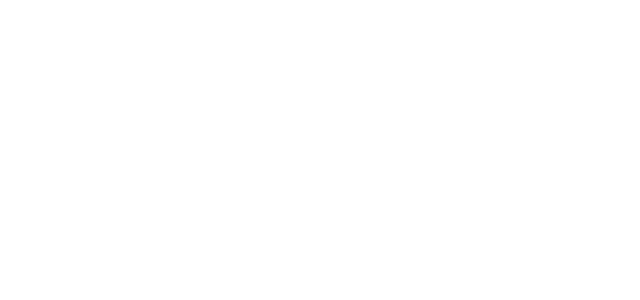
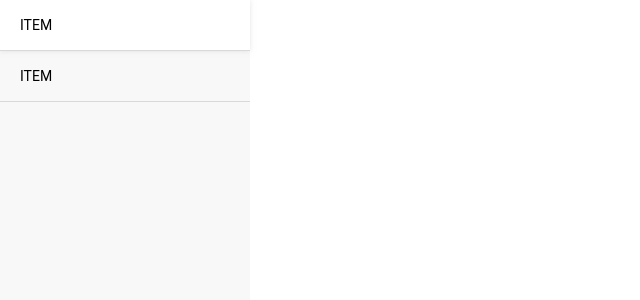
Before and after one commit to VictoriiaYemelianova/serverless-quiz, an Angular app in the folder quiz-angular/: page / in a window 1280 px wide. Shown: the top 300 px of the page, without its empty margins (0-640 px from the left). Built offline with nearby package versions, Linux system fonts and the light colour scheme.

Commit message:
create menu component

```diff
--- a/quiz-angular/src/app/app.component.html
+++ b/quiz-angular/src/app/app.component.html
@@ -0,0 +1,9 @@
+<div class="app-page">
+  <div class="quizzes-menu">
+    <app-menu></app-menu>
+  </div>
+
+  <div class="quiz-content">
+    <router-outlet></router-outlet>
+  </div>
+</div>
--- a/quiz-angular/src/app/app.component.scss
+++ b/quiz-angular/src/app/app.component.scss
@@ -0,0 +1,15 @@
+.app-page {
+  width: 100%;
+  height: 100%;
+  display: flex;
+}
+
+.quizzes-menu {
+  min-width: 250px;
+}
+
+.quiz-content {
+  flex: 1;
+  display: flex;
+  justify-content: center;
+}
--- a/quiz-angular/src/app/app.module.ts
+++ b/quiz-angular/src/app/app.module.ts
@@ -3,10 +3,12 @@ import { BrowserModule } from '@angular/platform-browser';
 
 import { AppRoutingModule } from './app-routing.module';
 import { AppComponent } from './app.component';
+import { MenuComponent } from './menu/menu.component';
 
 @NgModule({
   declarations: [
-    AppComponent
+    AppComponent,
+    MenuComponent
   ],
   imports: [
     BrowserModule,
--- /dev/null
+++ b/quiz-angular/src/app/menu/menu.component.html
@@ -0,0 +1,3 @@
+<div class="menu-content">
+  <div class="menu-item" *ngFor="let item of menuItems">{{ item | uppercase }}</div>
+</div>
--- /dev/null
+++ b/quiz-angular/src/app/menu/menu.component.scss
@@ -0,0 +1,18 @@
+.menu-content {
+  height: 100%;
+  background-color: rgba(242, 242, 242, 0.5);
+}
+
+.menu-item {
+  height: 30px;
+  display: flex;
+  align-items: center;
+  border-bottom: 1px solid#d9d9d9;
+  padding: 10px 0 10px 20px;
+  cursor: pointer;
+
+  &:hover {
+    box-shadow: 0 0 5px rgba(204, 204, 204, 0.5);
+    background-color: #fff;
+  }
+}
--- /dev/null
+++ b/quiz-angular/src/app/menu/menu.component.ts
@@ -0,0 +1,16 @@
+import { Component, OnInit } from '@angular/core';
+
+@Component({
+  selector: 'app-menu',
+  templateUrl: './menu.component.html',
+  styleUrls: ['./menu.component.scss']
+})
+export class MenuComponent implements OnInit {
+  public menuItems: any = ['item', 'item'];
+
+  constructor() { }
+
+  ngOnInit(): void {
+  }
+
+}
--- a/quiz-angular/src/styles.scss
+++ b/quiz-angular/src/styles.scss
@@ -0,0 +1,6 @@
+html, body { height: 100%; }
+body {
+  margin: 0;
+  font-family: Roboto, "Helvetica Neue", sans-serif;
+  font-size: 14px;
+}
```
Also changed, not shown: 1 other file (tests, documents, lock files or other folders).
